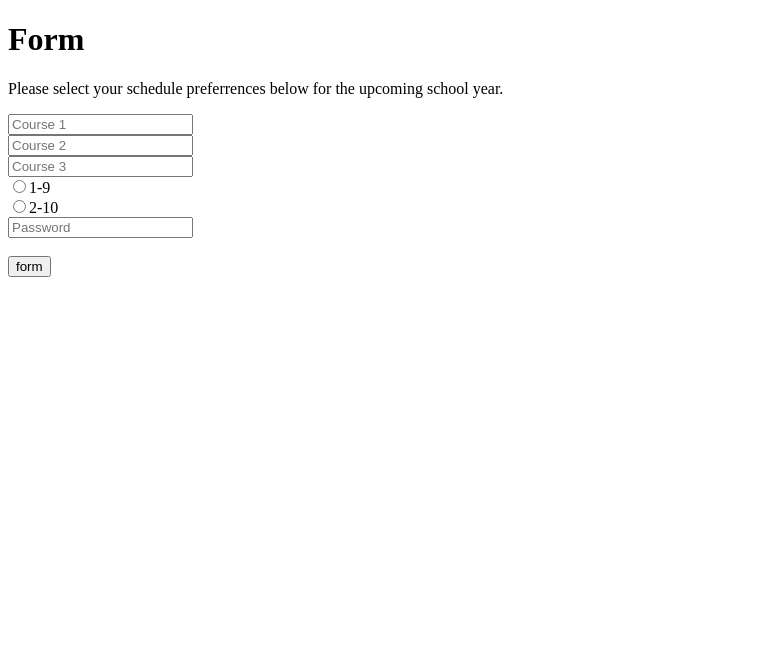
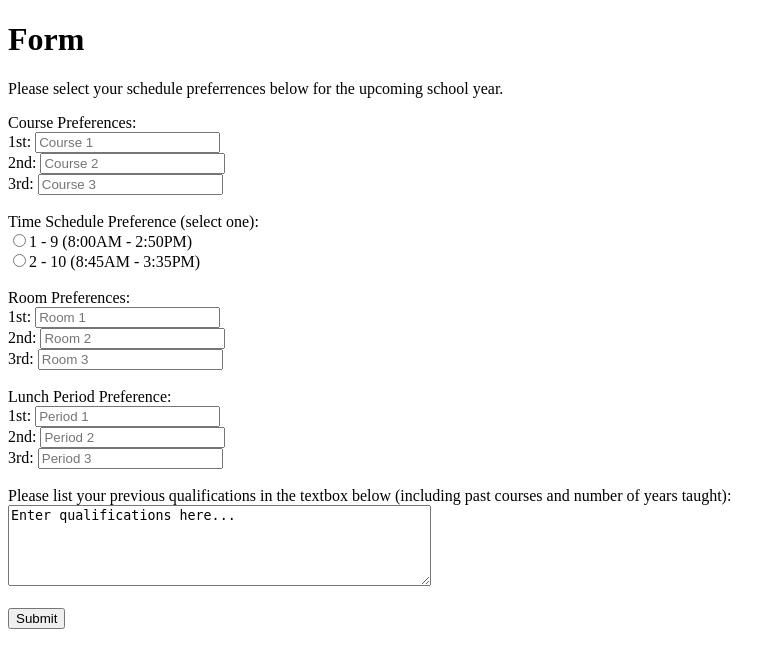
Before and after one commit to jchua1/OutofTuneContrabassoonGoonPlatoon, a Flask app: template templates/form.html in a window 1280 px wide. Shown: the top 668 px of the page, without its empty margins (0-781 px from the left). Run offline with Flask 2, Linux system fonts and the light colour scheme; the template is opened without the code that fills it, so the values that code supplies are empty.

Commit message:
forms correction

```diff
--- a/templates/form.html
+++ b/templates/form.html
@@ -16,17 +16,32 @@
     </p>
 
     <form method="POST" action="/input">
-      <input type="text" placeholder="Course 1" name="course1"><br>
-      <input type="text" placeholder="Course 2" name="course2"><br>
-      <input type="text" placeholder="Course 3" name="course3"><br>
+      Course Preferences:<br>
+      1st: <input type="text" placeholder="Course 1" name="course1"><br>
+      2nd: <input type="text" placeholder="Course 2" name="course2"><br>
+      3rd: <input type="text" placeholder="Course 3" name="course3"><br><br>
+
+      Time Schedule Preference (select one):<br>
+      <input type="radio" name="period" value="option1">1 - 9 (8:00AM - 2:50PM)<br>
+      <input type="radio" name="period" value="option2">2 - 10 (8:45AM - 3:35PM)<br><br>
+
+      Room Preferences:<br>
+      1st: <input type="text" placeholder="Room 1" name="room1"><br>
+      2nd: <input type="text" placeholder="Room 2" name="room2"><br>
+      3rd: <input type="text" placeholder="Room 3" name="room3"><br><br>
+
+      Lunch Period Preference:<br>
+      1st: <input type="text" placeholder="Period 1" name="pd1"><br>
+      2nd: <input type="text" placeholder="Period 2" name="pd2"><br>
+      3rd: <input type="text" placeholder="Period 3" name="pd3"><br><br>
+
+      Please list your previous qualifications in the textbox below (including past courses and number of years taught):<br>
+      <textarea rows="5" cols="50" name="quals">Enter qualifications here...
+      </textarea>
+      <br><br>
 
 
-      <input type="radio" name="period" value="option1">1-9<br>
-      <input type="radio" name="period" value="option2">2-10<br>
-
-      <input type="password" placeholder="Password" name="pw"><br><br>
-
-      <input type="submit" value="form">
+      <input type="submit" value="Submit">
     </form>
 
   </body>
```
